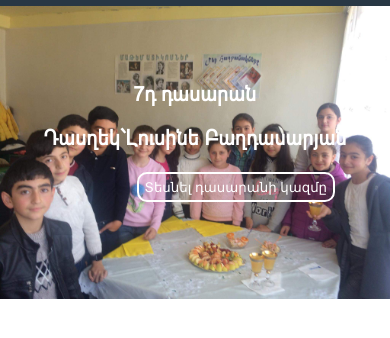
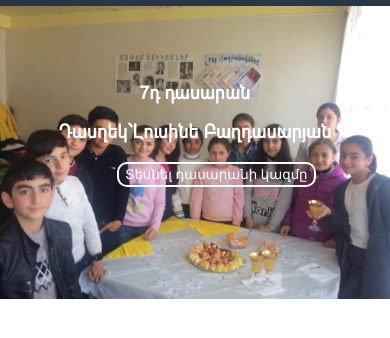
Before and after one commit to Linuxoi/Class, a plain HTML site: page index.html in a window 390 px wide. Shown: the part 34-372 px from the top of the page. Drawn offline with nearby package versions, Linux system fonts and the light colour scheme.

Commit message:
Hello Yuri again

```diff
--- a/css/style.css
+++ b/css/style.css
@@ -182,6 +182,15 @@ nav a#pull {
      }
 }
 
+@media only screen and (max-width: 464px){
+         .btn{
+        height: 25px;
+        margin-left: 30%;
+     }
+     .text{
+        font-size:18px;
+     }
+}
 
 @media only screen and (max-width : 320px) {
     nav li {
```
